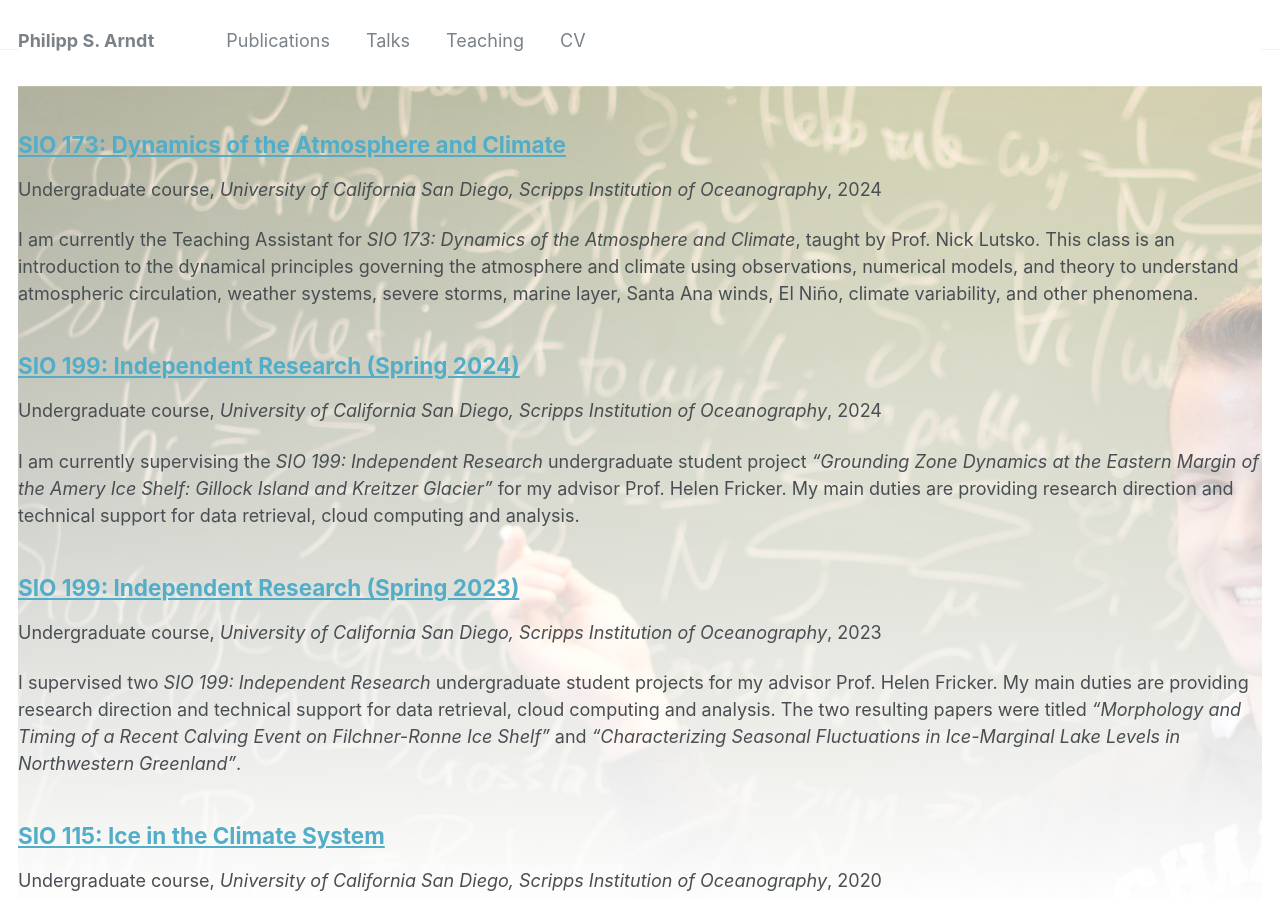
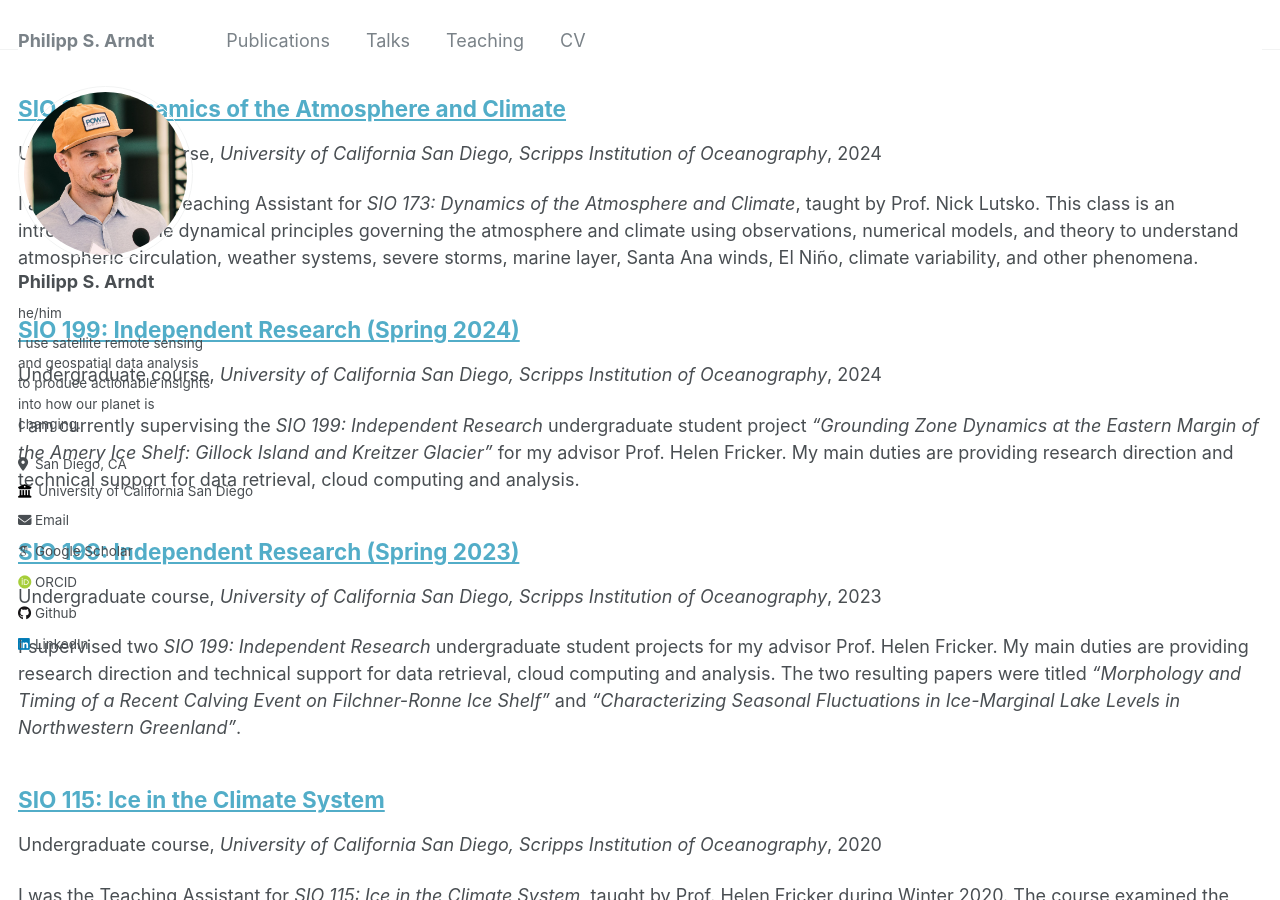
Before and after one commit to fliphilipp/fliphilipp.github.io, a Jekyll site: the page built from _pages/teaching.html, in a window 1280 px wide and 900 px high. Built offline with Jekyll 4.4.1, drawn with Linux system fonts in a browser that asks for light colours; some web fonts are replaced.

Commit message:
Update teaching.html

```diff
--- a/_pages/teaching.html
+++ b/_pages/teaching.html
@@ -19,6 +19,7 @@ header:
   <!-- overlay_filter: rgba(255, 255, 255, 0.25) # for rgba background -->
   <!-- overlay_filter: linear-gradient(rgba(255, 0, 0, 0.5), rgba(0, 255, 255, 0.5)) # for gradient -->
 
+<!--
 <style>
   .header-image-container {
     position: relative;
@@ -39,6 +40,7 @@ header:
     background-position: center;
   }
 </style>
+-->
 
 <!--
 {% if page.header.overlay_color or page.header.overlay_image or page.header.image %}
@@ -47,14 +49,8 @@ header:
 <p style="margin-top:-5cm;"> </p>
 -->
 
-<div class="header-image-container">
-  <div class="header-image-overlay">
-
 {% include base_path %}
 
 {% for post in site.teaching reversed %}
   {% include archive-single.html %}
 {% endfor %}
-
-  </div>
-</div>
```
